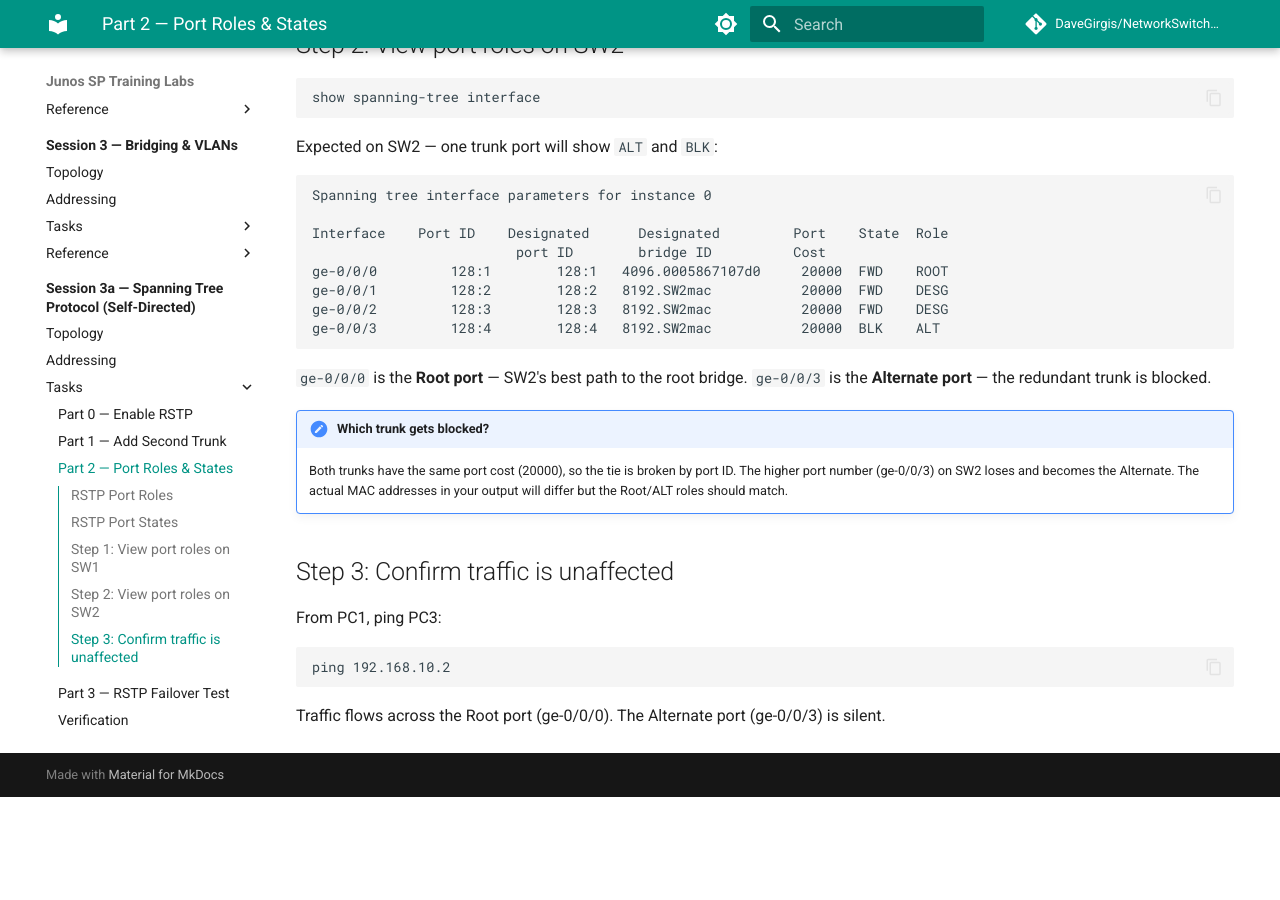
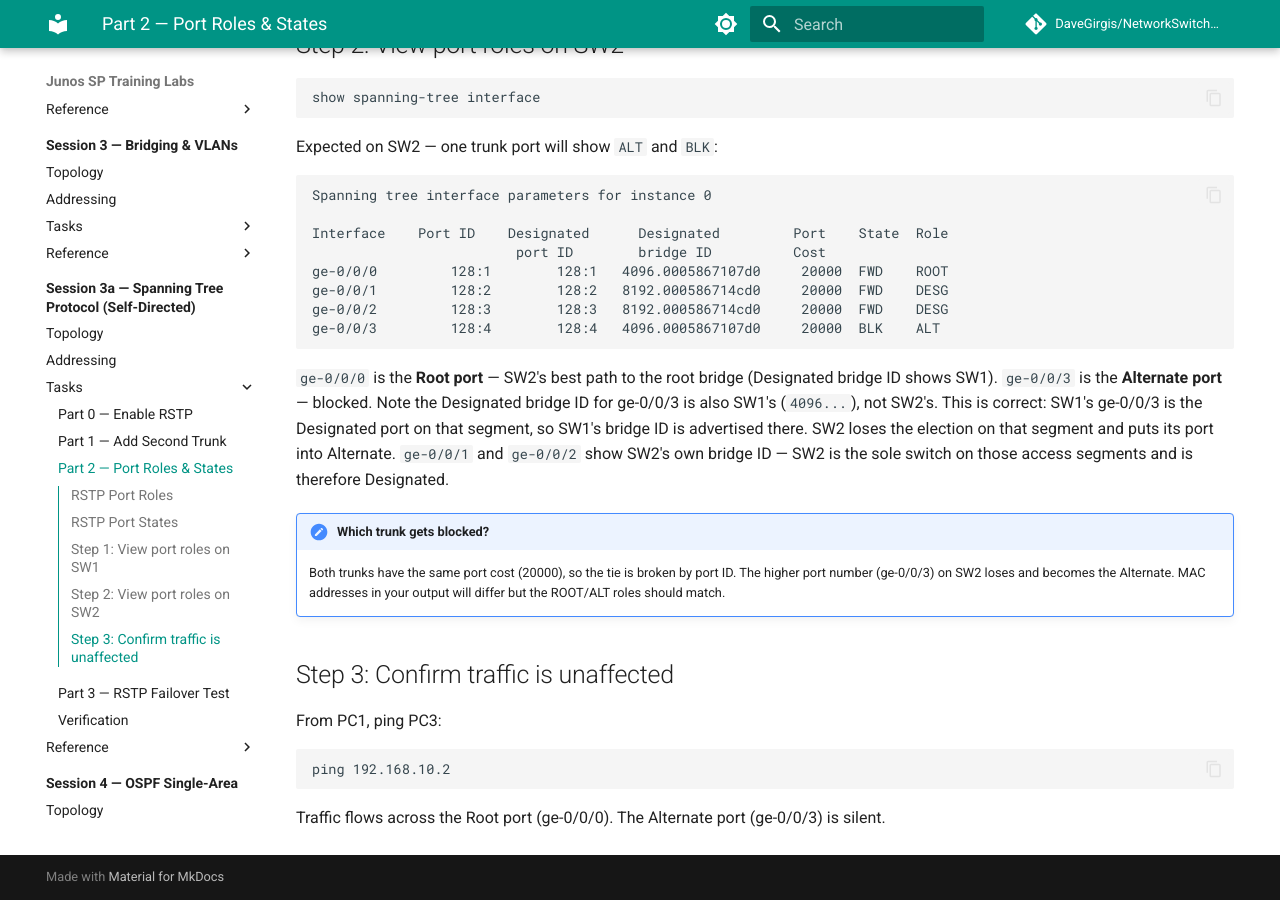
Before and after one commit to DaveGirgis/NetworkSwitchLab-JUNOS, an MkDocs documentation site: the page built from docs/session3a/tasks/part2.md, in a window 1280 px wide and 900 px high, scrolled down 1252 px. Built offline with MkDocs 1.6.1 and Material for MkDocs 9.7.7, drawn with Linux system fonts in a browser that asks for light colours; comment, search, counter and statistics services are not loaded; before the commit the page ends 2049 px from its top, so only the background shows below that.

Commit message:
Update SW2 spanning-tree output with actual captured values
ge-0/0/3 ALT port shows SW1 bridge ID as Designated (4096.SW1mac),
not SW2 -- SW1 is Designated on both trunk segments. Added explanation
of why each port shows its respective Designated bridge ID.

Co-Authored-By: Claude Sonnet 4.6 <noreply@anthropic.com>

````diff
--- a/docs/session3a/tasks/part2.md
+++ b/docs/session3a/tasks/part2.md
@@ -53,16 +53,17 @@ Spanning tree interface parameters for instance 0
 Interface    Port ID    Designated      Designated         Port    State  Role
                          port ID        bridge ID          Cost
 ge-0/0/0         128:1        128:1   4096.0005867107d0     20000  FWD    ROOT
-ge-0/0/1         128:2        128:2   8192.SW2mac           20000  FWD    DESG
-ge-0/0/2         128:3        128:3   8192.SW2mac           20000  FWD    DESG
-ge-0/0/3         128:4        128:4   8192.SW2mac           20000  BLK    ALT
+ge-0/0/1         128:2        128:2   8192.000586714cd0     20000  FWD    DESG
+ge-0/0/2         128:3        128:3   8192.000586714cd0     20000  FWD    DESG
+ge-0/0/3         128:4        128:4   4096.0005867107d0     20000  BLK    ALT
 ```
 
-`ge-0/0/0` is the **Root port** — SW2's best path to the root bridge.
-`ge-0/0/3` is the **Alternate port** — the redundant trunk is blocked.
+`ge-0/0/0` is the **Root port** — SW2's best path to the root bridge (Designated bridge ID shows SW1).
+`ge-0/0/3` is the **Alternate port** — blocked. Note the Designated bridge ID for ge-0/0/3 is also SW1's (`4096...`), not SW2's. This is correct: SW1's ge-0/0/3 is the Designated port on that segment, so SW1's bridge ID is advertised there. SW2 loses the election on that segment and puts its port into Alternate.
+`ge-0/0/1` and `ge-0/0/2` show SW2's own bridge ID — SW2 is the sole switch on those access segments and is therefore Designated.
 
 !!! note "Which trunk gets blocked?"
-    Both trunks have the same port cost (20000), so the tie is broken by port ID. The higher port number (ge-0/0/3) on SW2 loses and becomes the Alternate. The actual MAC addresses in your output will differ but the Root/ALT roles should match.
+    Both trunks have the same port cost (20000), so the tie is broken by port ID. The higher port number (ge-0/0/3) on SW2 loses and becomes the Alternate. MAC addresses in your output will differ but the ROOT/ALT roles should match.
 
 ## Step 3: Confirm traffic is unaffected
 
````
